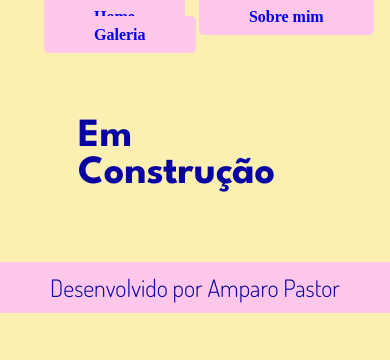
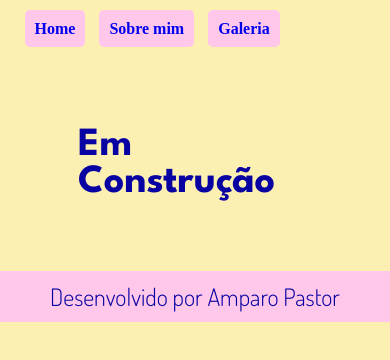
Before and after one commit to AmparoPastor/meusitepessoal, a plain HTML site: page sobremim.html in a window 390 px wide. Drawn offline with Linux system fonts and the light colour scheme.

Commit message:
Update sobremimstyle.css
media querie faltante

```diff
--- a/styles/sobremimstyle.css
+++ b/styles/sobremimstyle.css
@@ -55,3 +55,14 @@ h1{
     font-size: 1.5rem;
     font-weight: 400;
 }
+
+@media (max-width: 1200px) {
+    .cabecalho{
+         padding: 5%;
+    }
+
+    .cabecalho__botoes{
+        padding: 10px;
+    }
+
+}
```
